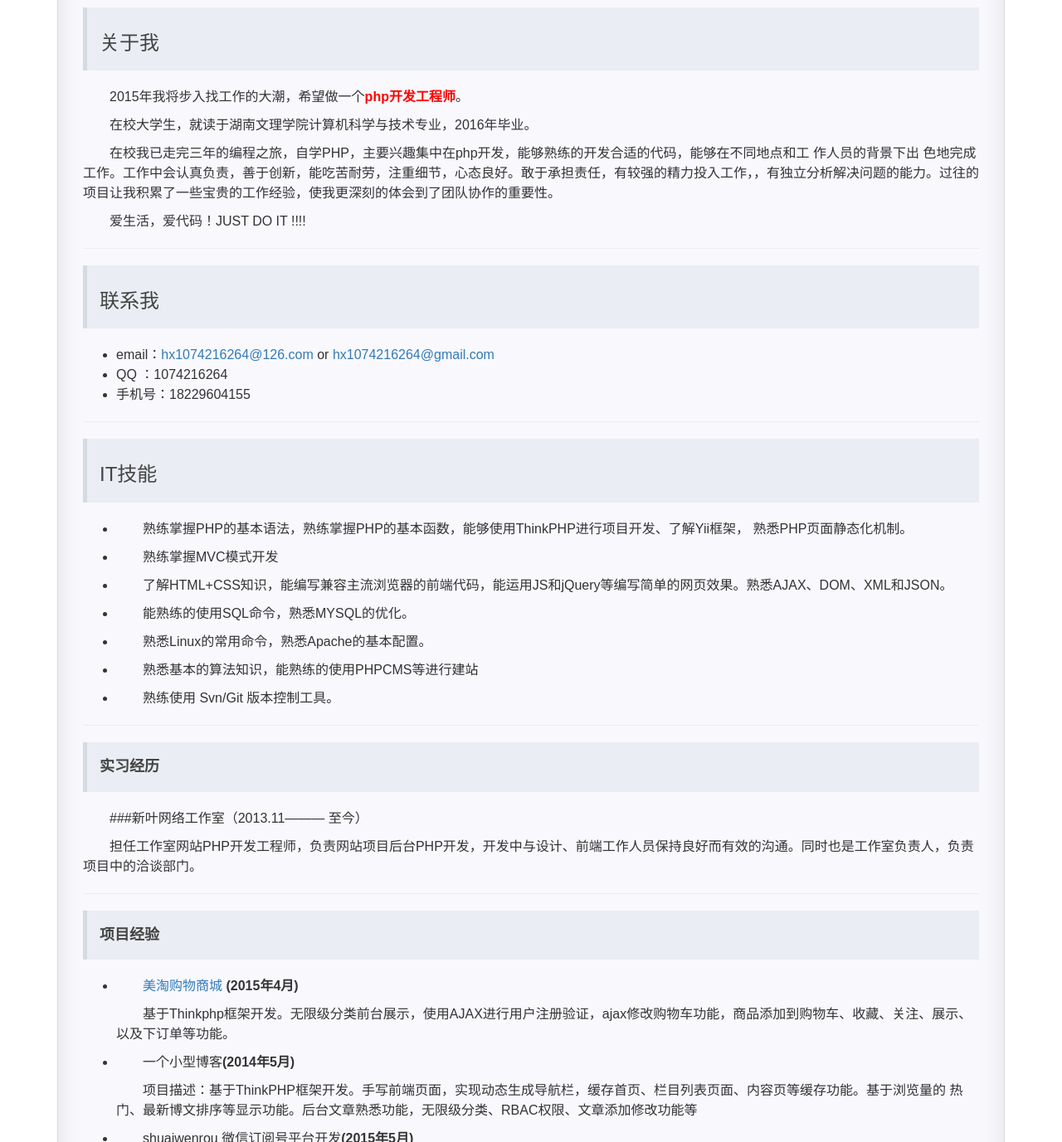
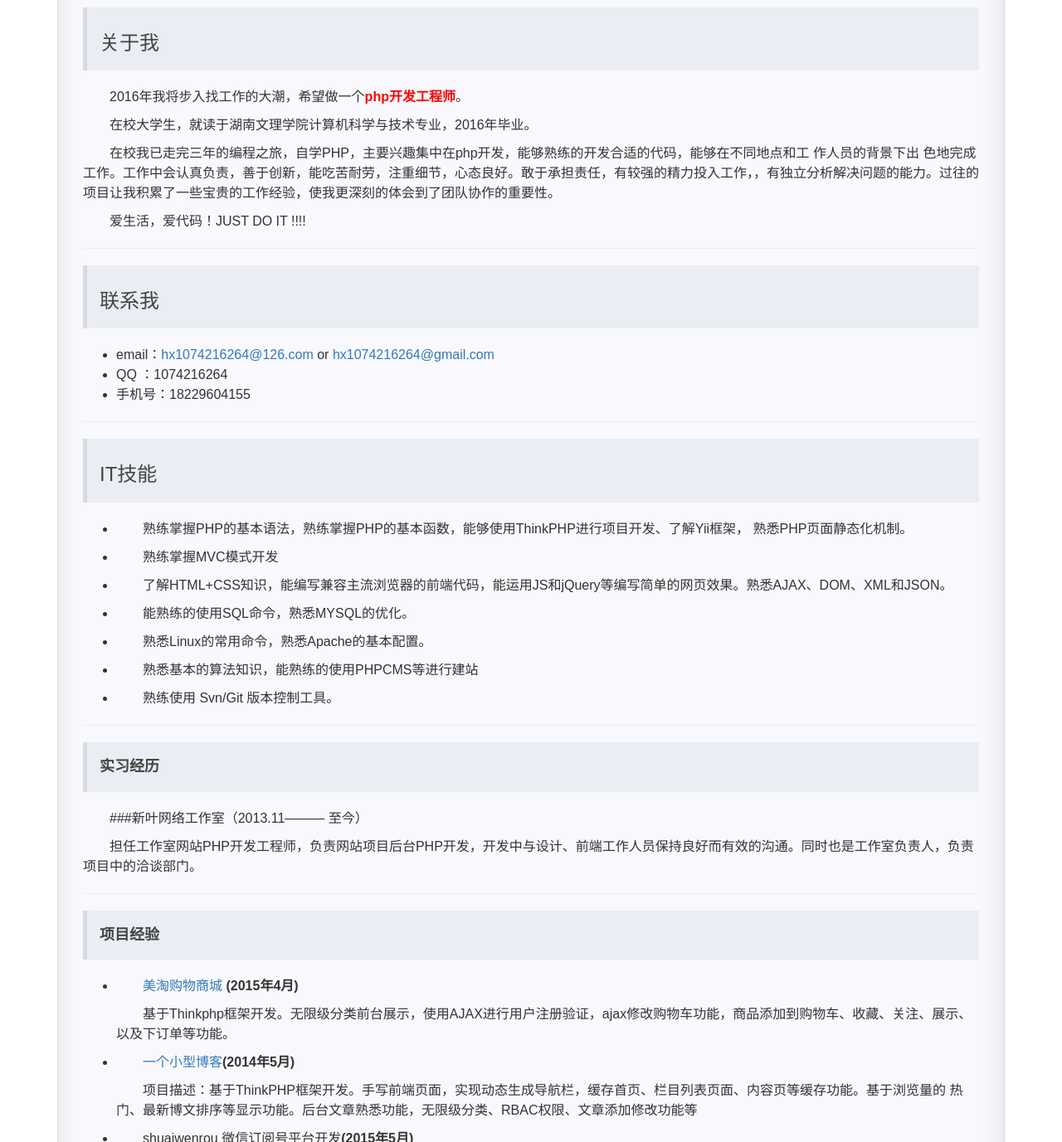
Before and after one commit to hexing-w/hexing-w.github.io, a Jekyll site: the page built from pages/2about.md, in a window 1280 px wide. Shown: the part 174-1551 px from the top of the page at 83% size. Built offline with Jekyll 4.4.1, drawn with Linux system fonts in a browser that asks for light colours; nearby versions of some CDN libraries; comment, search, counter and statistics services are not loaded; a style sheet for code colours, icons or effects is not loaded.

Commit message:
update information

```diff
--- a/pages/2about.md
+++ b/pages/2about.md
@@ -7,7 +7,7 @@ icon: glyphicon-heart
 
 > ### 关于我
 
- 2015年我将步入找工作的大潮，希望做一个<strong style="color:red;">php开发工程师</strong>。
+ 2016年我将步入找工作的大潮，希望做一个<strong style="color:red;">php开发工程师</strong>。
 
    在校大学生，就读于湖南文理学院计算机科学与技术专业，2016年毕业。
 
@@ -61,7 +61,7 @@ icon: glyphicon-heart
    基于Thinkphp框架开发。无限级分类前台展示，使用AJAX进行用户注册验证，ajax修改购物车功能，商品添加到购物车、收藏、关注、展示、以及下订单等功能。
 
 
-* 一个小型博客<strong>(2014年5月) </strong>
+* [一个小型博客](http://2.dhvjfh.sinaapp.com/)<strong>(2014年5月) </strong>
 
      项目描述：基于ThinkPHP框架开发。手写前端页面，实现动态生成导航栏，缓存首页、栏目列表页面、内容页等缓存功能。基于浏览量的    热门、最新博文排序等显示功能。后台文章熟悉功能，无限级分类、RBAC权限、文章添加修改功能等
 
```
